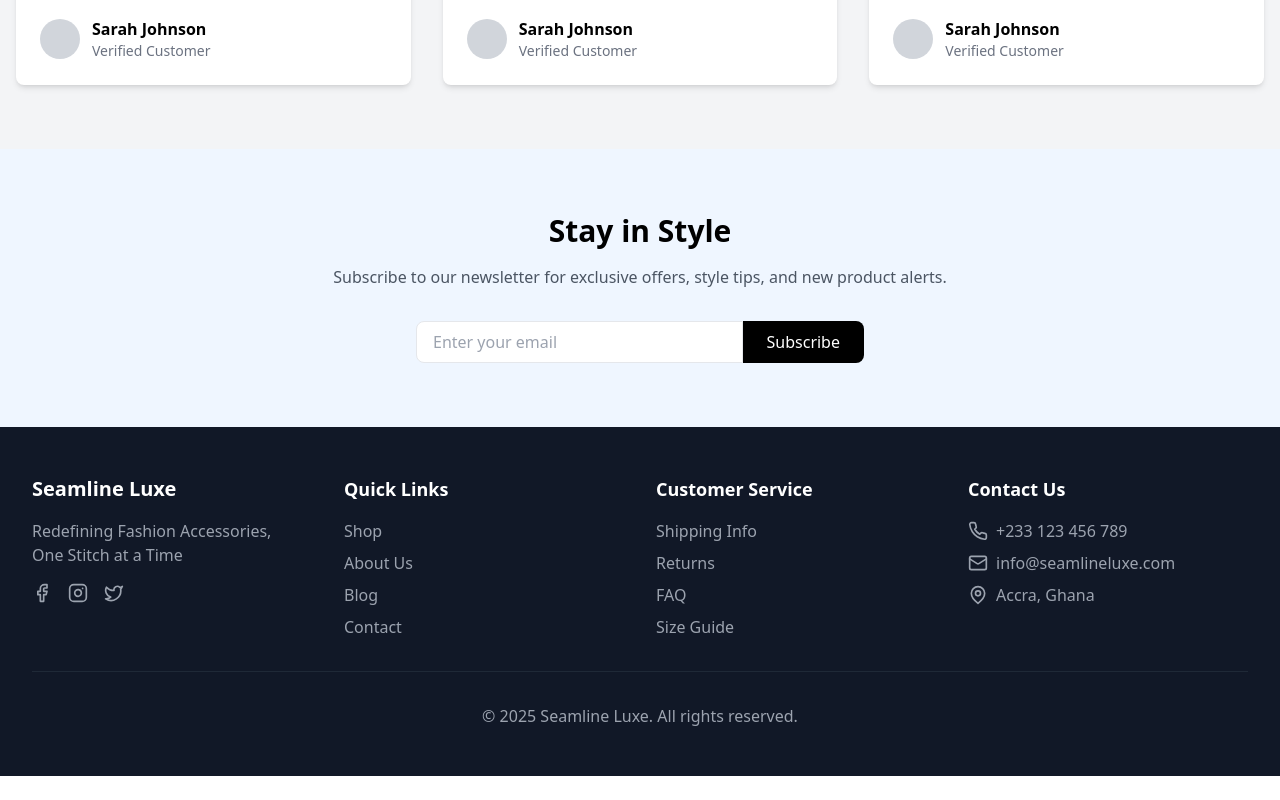
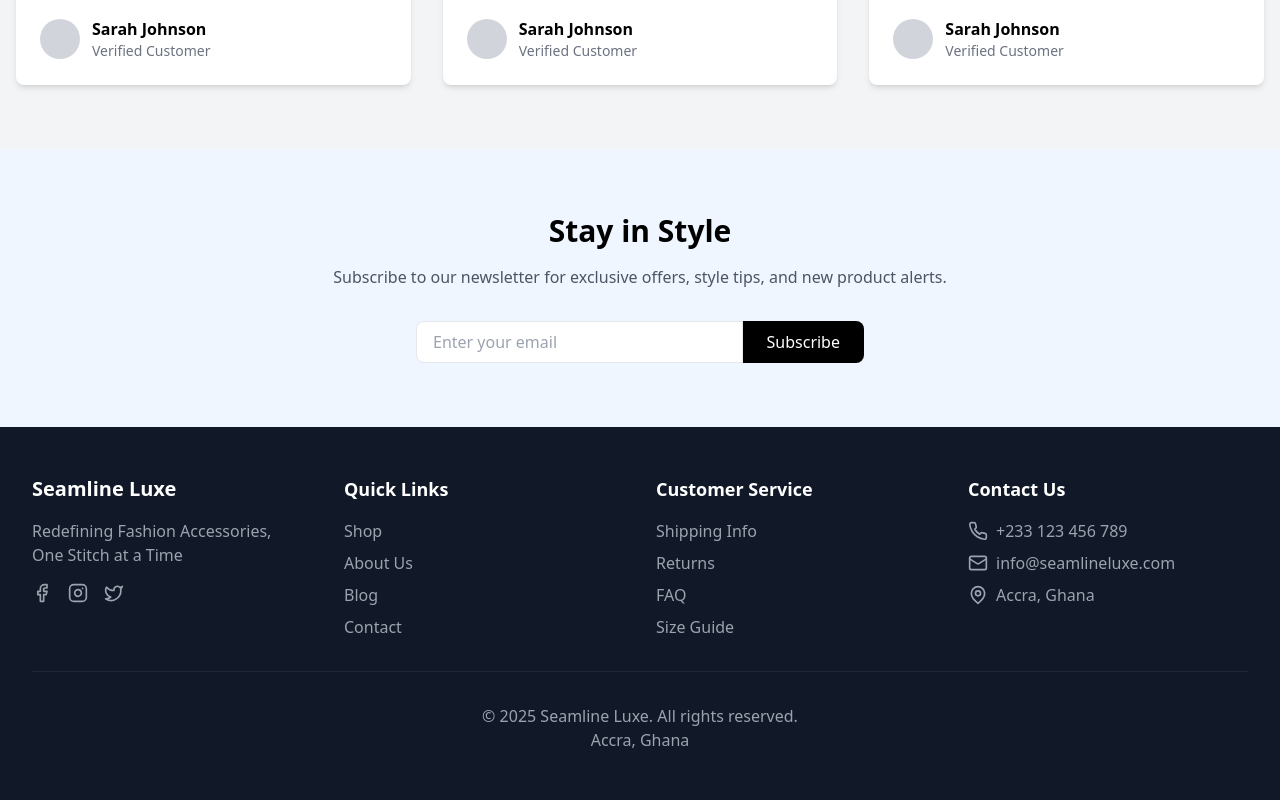
Before and after one commit to edgararthur/seamline-luxe, a React (Vite) app: page / in a window 1280 px wide. Shown: the part 1683-2483 px from the top of the page. Before the commit the page ends 2459 px from the top, so only its background shows below. Built offline with nearby package versions, Linux system fonts and the light colour scheme.

Commit message:
Update Footer.tsx

```diff
--- a/src/layout/Footer.tsx
+++ b/src/layout/Footer.tsx
@@ -64,6 +64,7 @@ export default function Footer() {
         </div>
         <div className="border-t border-gray-800 mt-8 pt-8 text-center text-gray-400">
           <p>&copy; {new Date().getFullYear()} Seamline Luxe. All rights reserved.</p>
+          <p>Accra, Ghana</p>
         </div>
       </div>
     </footer>
```
